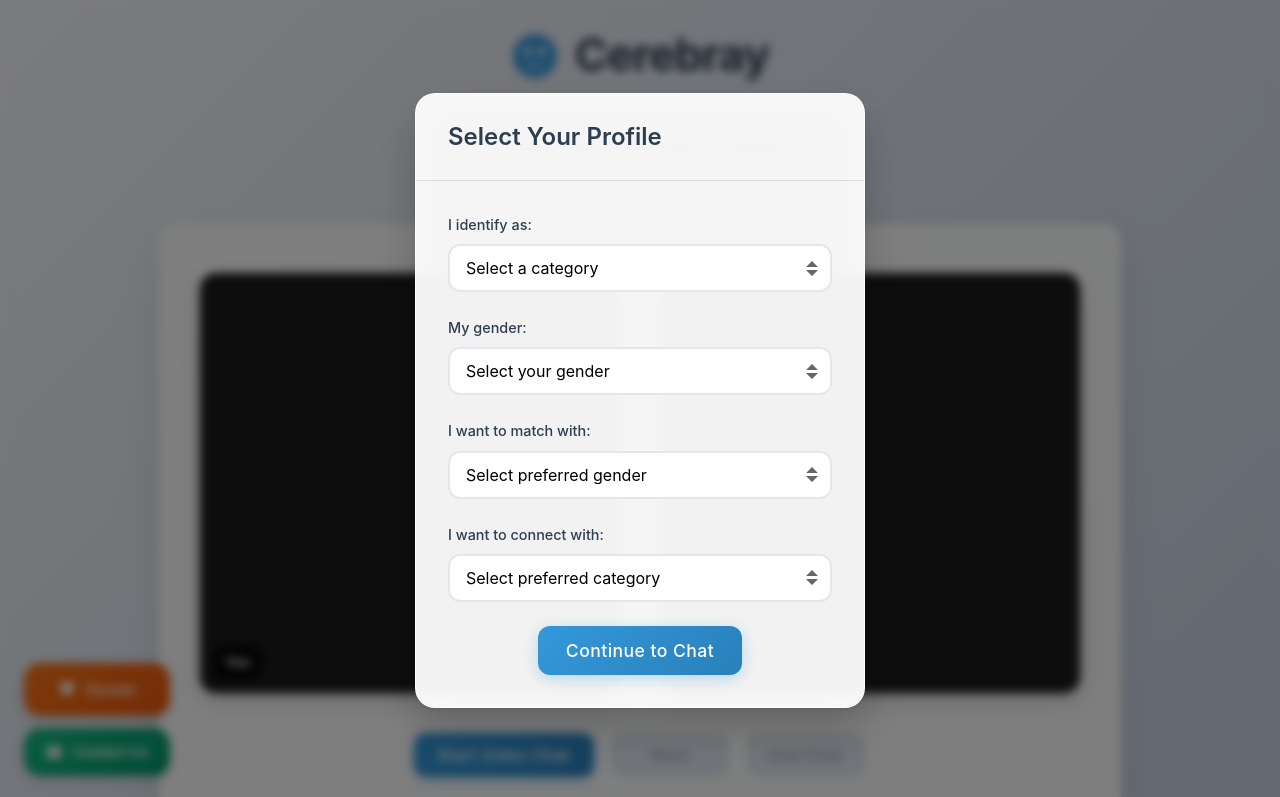
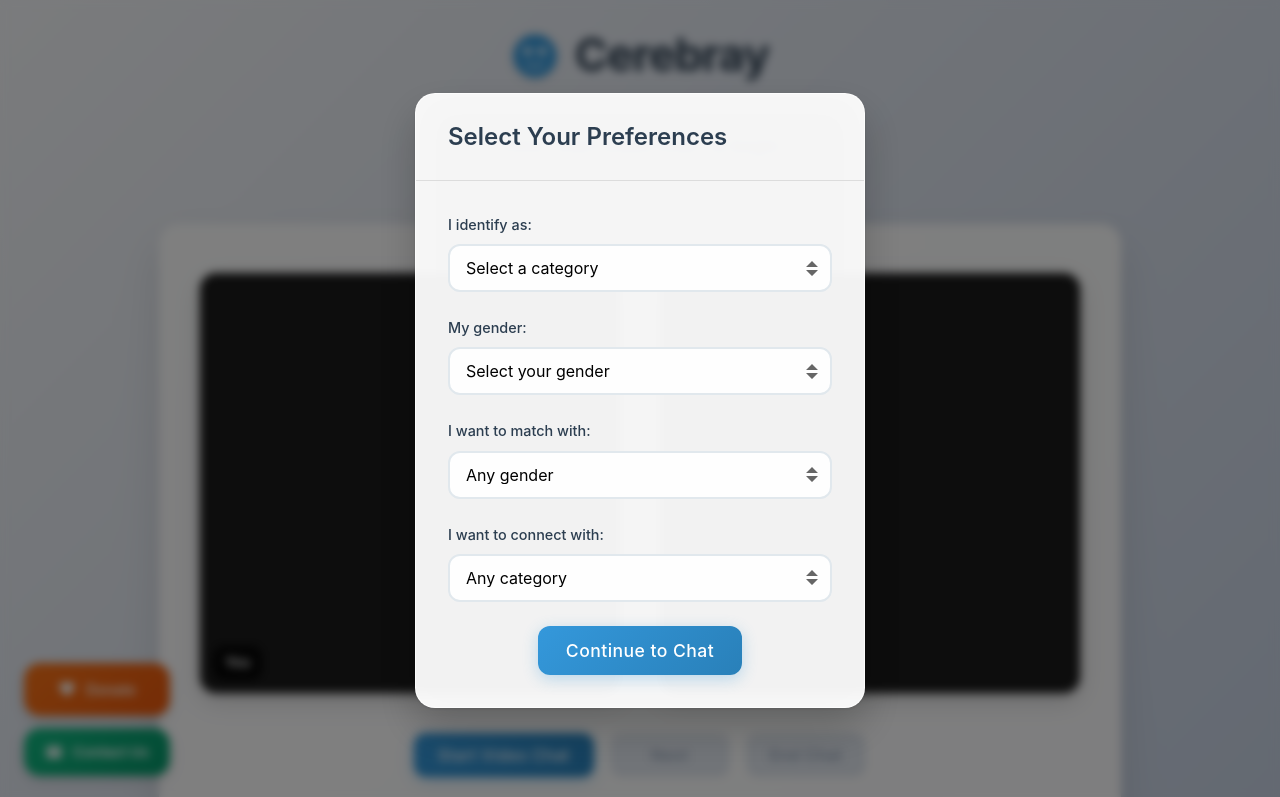
Before and after one commit to kingwiss/new-chat, a website: page index.html in a window 1280 px wide. Both pictures are taken after a click on the button "Start Video Chat". Shown: the top 797 px of the page. Drawn offline with nearby package versions, Linux system fonts and the light colour scheme; no server answers.

Commit message:
Update UI preferences: set defaults to 'any', change 'Profile' to 'Preferences', ready for Heroku deployment

```diff
--- a/index.html
+++ b/index.html
@@ -83,7 +83,7 @@
     <div id="categoryModal" class="modal">
         <div class="modal-content category-modal">
             <div class="modal-header">
-                <h2>Select Your Profile</h2>
+                <h2>Select Your Preferences</h2>
             </div>
             <form id="categoryForm" class="category-form">
                 <div class="form-group">
@@ -117,7 +117,7 @@
                         <option value="male">Male</option>
                         <option value="female">Female</option>
                         <option value="non-binary">Non-binary</option>
-                        <option value="any">Any gender</option>
+                        <option value="any" selected>Any gender</option>
                     </select>
                 </div>
                 <div class="form-group">
@@ -133,7 +133,7 @@
                         <option value="crypto">Crypto</option>
                         <option value="student">Student</option>
                         <option value="athlete">Athlete</option>
-                        <option value="any">Any category</option>
+                        <option value="any" selected>Any category</option>
                     </select>
                 </div>
                 <div class="form-actions">
```
